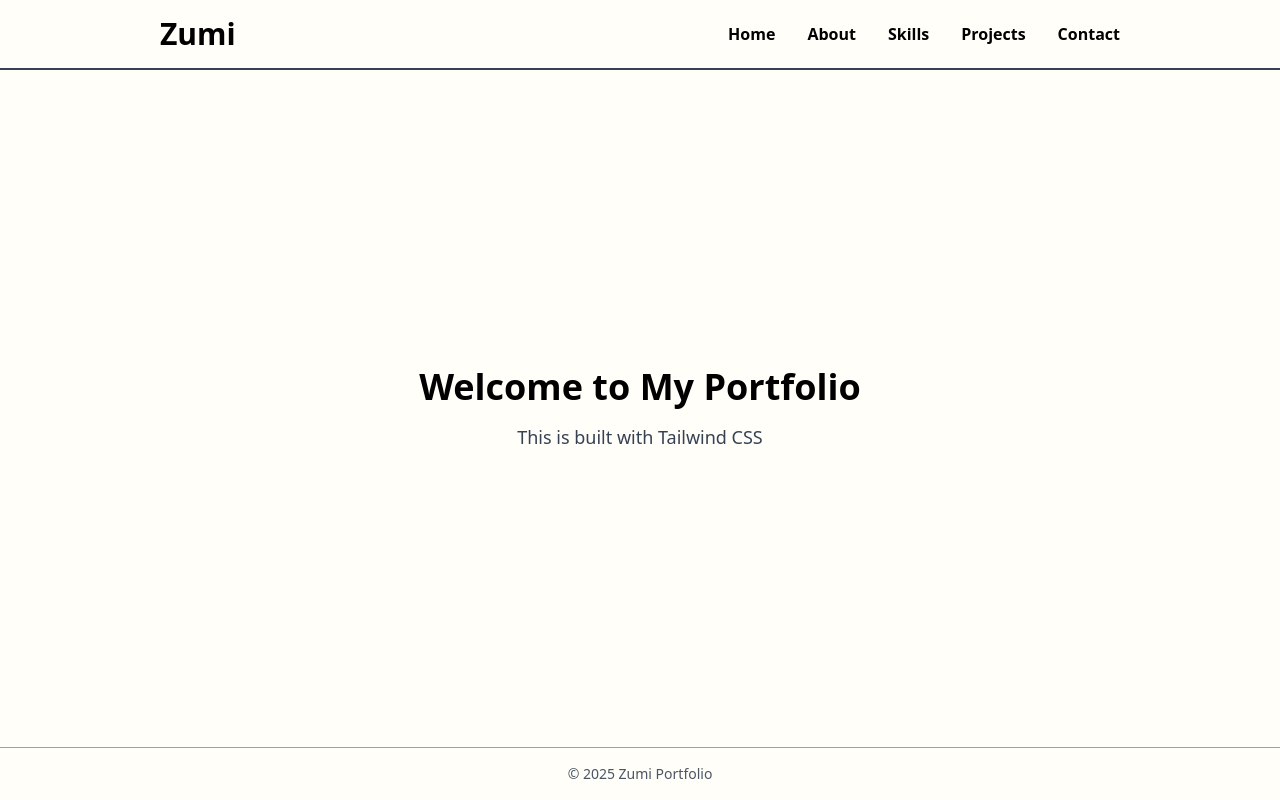
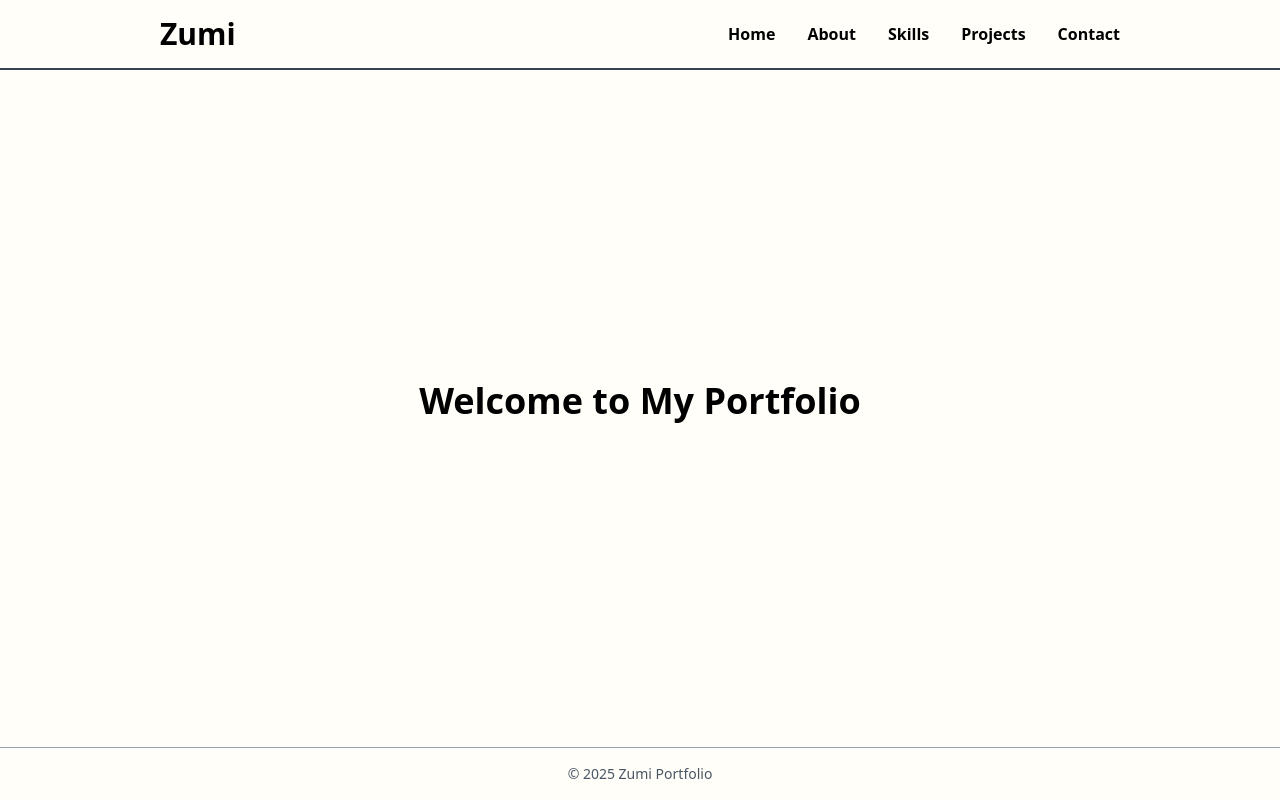
Before and after one commit to Zumi16/Zumi16.github.io, a plain HTML site: page index.html in a window 1280 px wide. Drawn offline with Linux system fonts and the light colour scheme; a web font is replaced by a local one.

Commit message:
Modified index.html, skills.html

```diff
--- a/index.html
+++ b/index.html
@@ -30,7 +30,6 @@
   <main class="flex flex-col items-center justify-center flex-1 text-center">
     <section>
       <h2 class="text-4xl font-bold mb-4">Welcome to My Portfolio</h2>
-      <p class="text-lg text-gray-700">This is built with Tailwind CSS</p>
     </section>
   </main>
 
```
Also changed, not shown: pages/skills.html (+0 -1 lines).
